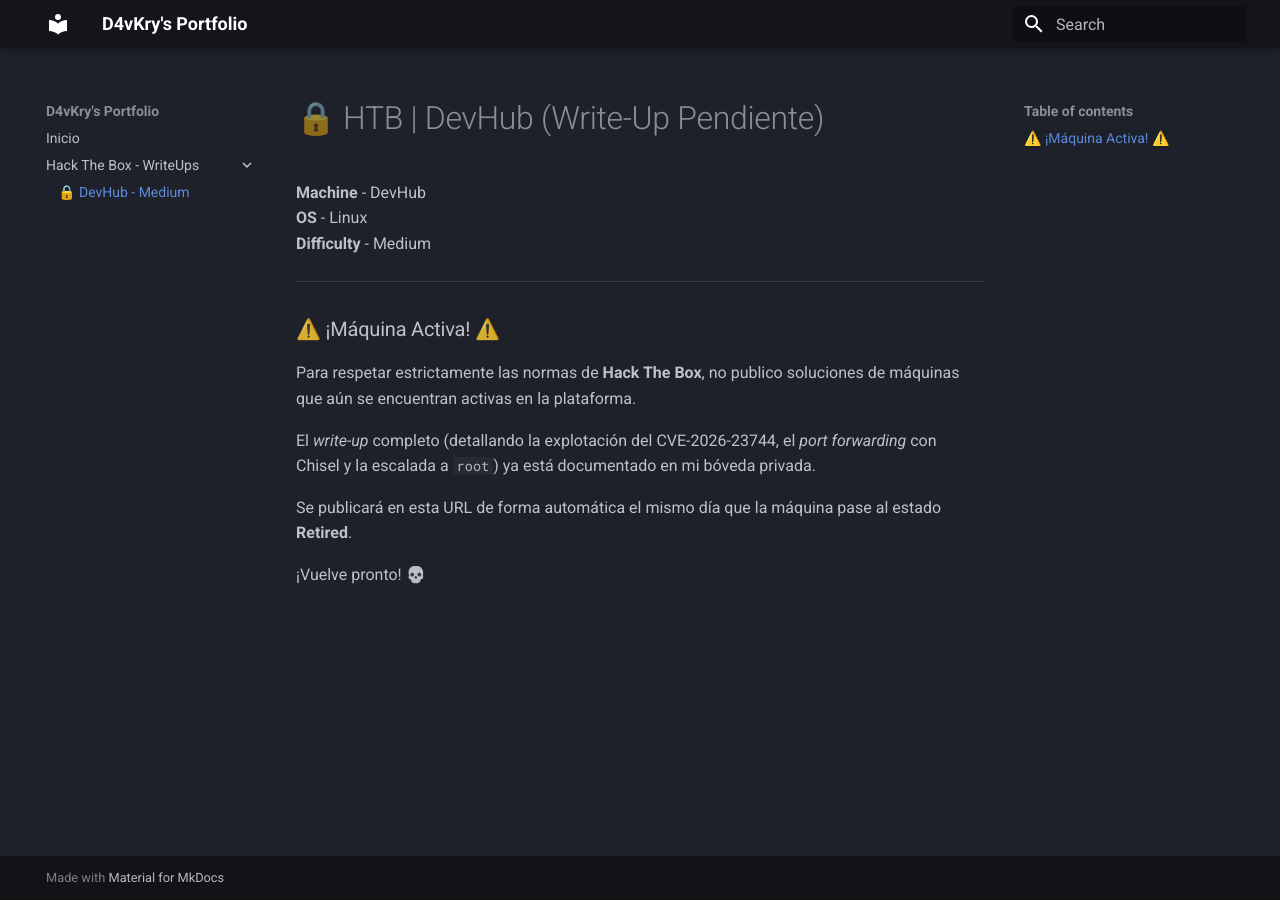
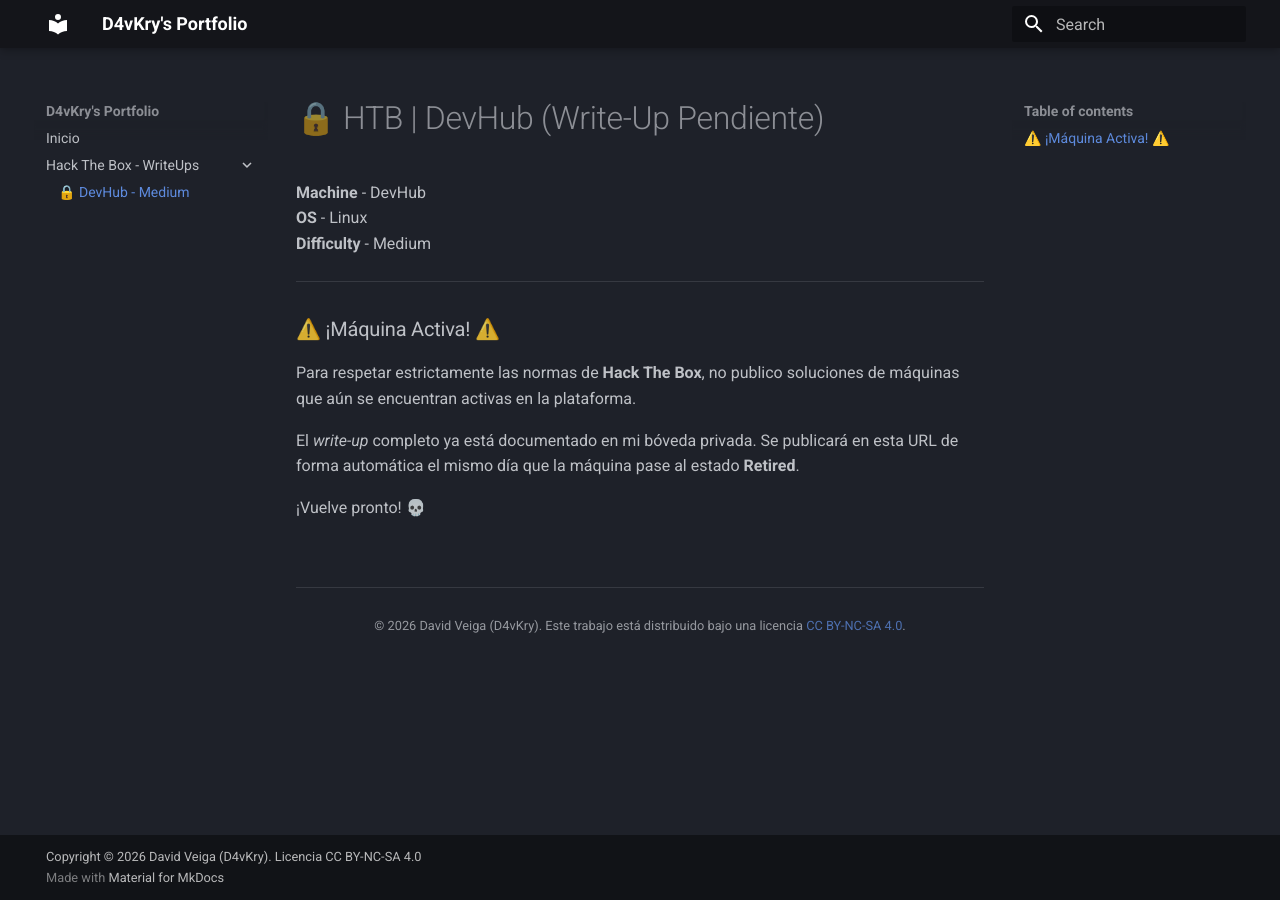
Before and after one commit to D4vKry/d4vkry.github.io, an MkDocs documentation site: the page built from docs/HTB/DevHub/index.md, in a window 1280 px wide. Built offline with MkDocs 1.6.1 and Material for MkDocs 9.7.7, drawn with Linux system fonts in a browser that asks for light colours.

Commit message:
licencias CC

```diff
--- a/docs/HTB/DevHub/index.md
+++ b/docs/HTB/DevHub/index.md
@@ -10,8 +10,15 @@
 
 Para respetar estrictamente las normas de **Hack The Box**, no publico soluciones de máquinas que aún se encuentran activas en la plataforma.
 
-El *write-up* completo (detallando la explotación del CVE-2026-23744, el *port forwarding* con Chisel y la escalada a `root`) ya está documentado en mi bóveda privada.
-
-Se publicará en esta URL de forma automática el mismo día que la máquina pase al estado **Retired**.
+El *write-up* completo ya está documentado en mi bóveda privada. Se publicará en esta URL de forma automática el mismo día que la máquina pase al estado **Retired**.
 
 ¡Vuelve pronto! 💀
+
+<br>
+
+---
+<div align="center">
+  <small>
+    © 2026 David Veiga (D4vKry). Este trabajo está distribuido bajo una licencia <a href="https://creativecommons.org/licenses/by-nc-sa/4.0/deed.es" target="_blank">CC BY-NC-SA 4.0</a>.
+  </small>
+</div>
--- a/mkdocs.yml
+++ b/mkdocs.yml
@@ -1,4 +1,5 @@
 site_name: D4vKry's Portfolio
+copyright: Copyright &copy; 2026 David Veiga (D4vKry). Licencia CC BY-NC-SA 4.0
 theme:
   name: material
   palette:
```
